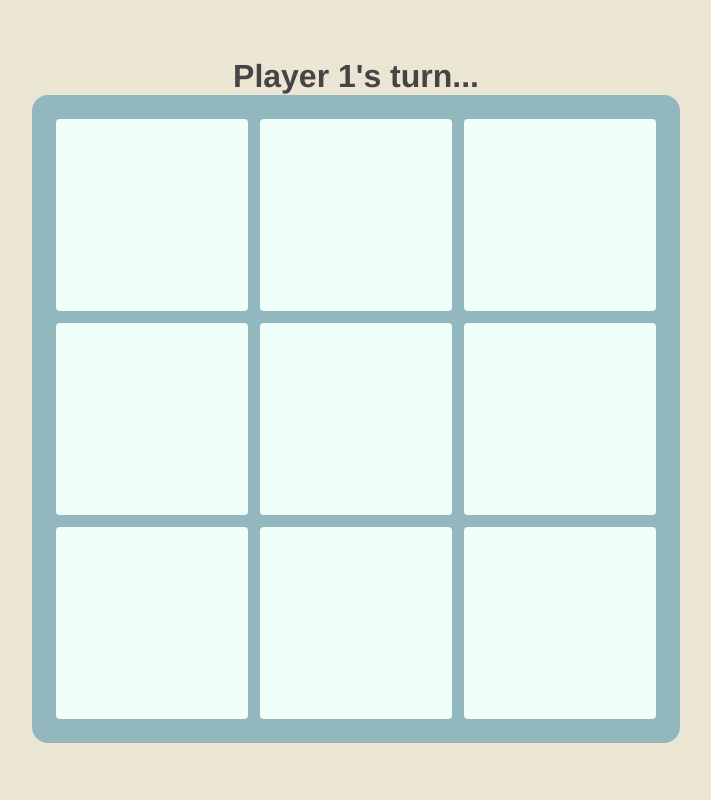
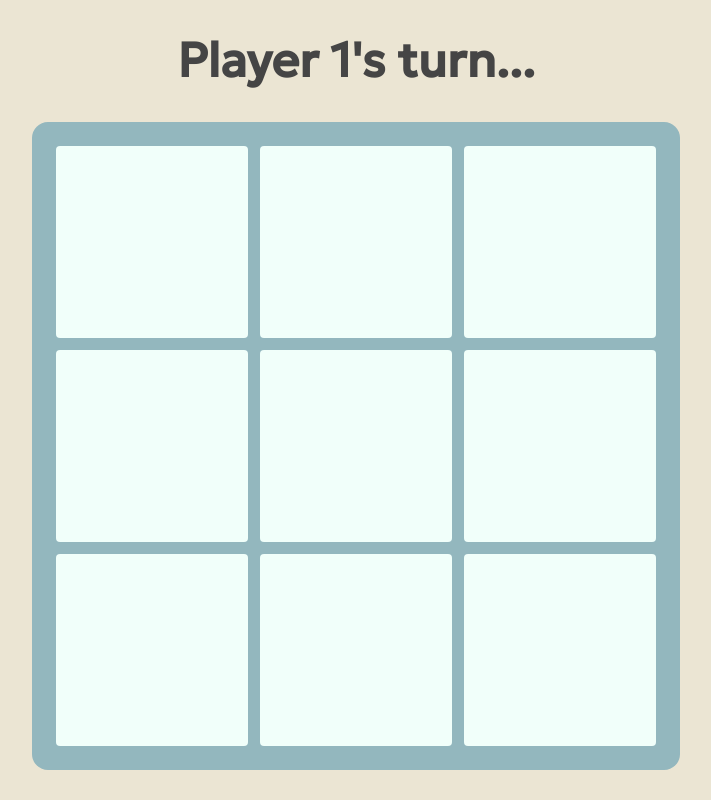
Before and after one commit to greeneggsanddan/tic-tac-toe, a plain HTML site: page index.html in a window 1280 px wide. Shown: the whole page, without its empty margins (284-995 px from the left). Drawn offline with Linux system fonts and the light colour scheme.

Commit message:
Style the turn div

```diff
--- a/index.html
+++ b/index.html
@@ -7,7 +7,7 @@
     <title>Tic-Tac-Toe</title>
     <link rel="stylesheet" href="style.css">
     <style>
-        @import url('https://fonts.googleapis.com/css2?family=Montserrat:wght@900&display=swap');
+        @import url('https://fonts.googleapis.com/css2?family=Geologica&family=Montserrat:wght@900&display=swap');
     </style>
     <script src="tic-tac-toe.js" defer></script>
 </head>
--- a/style.css
+++ b/style.css
@@ -4,7 +4,7 @@
 
 body {
   background-color: #ebe5d3;
-  font-family: 'Helvetica', sans-serif;
+  font-family: 'Geologica', sans-serif;
   font-weight: 700;
   color: #454545;
 }
@@ -15,6 +15,11 @@ body {
   flex-direction: column;
   align-items: center;
   justify-content: center;
+}
+
+.turn {
+  font-size: 3rem;
+  margin-bottom: 32px;
 }
 
 .board {
```
